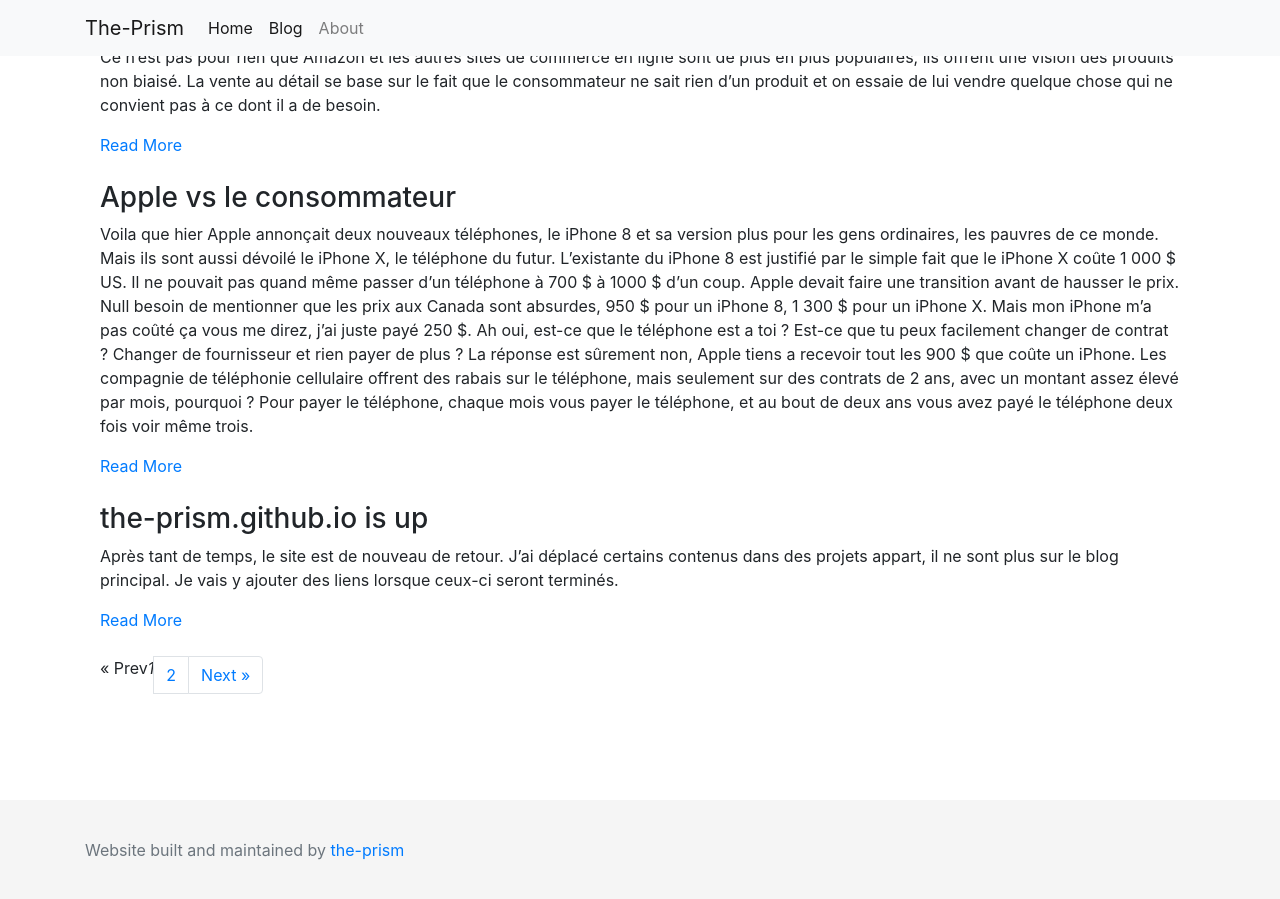
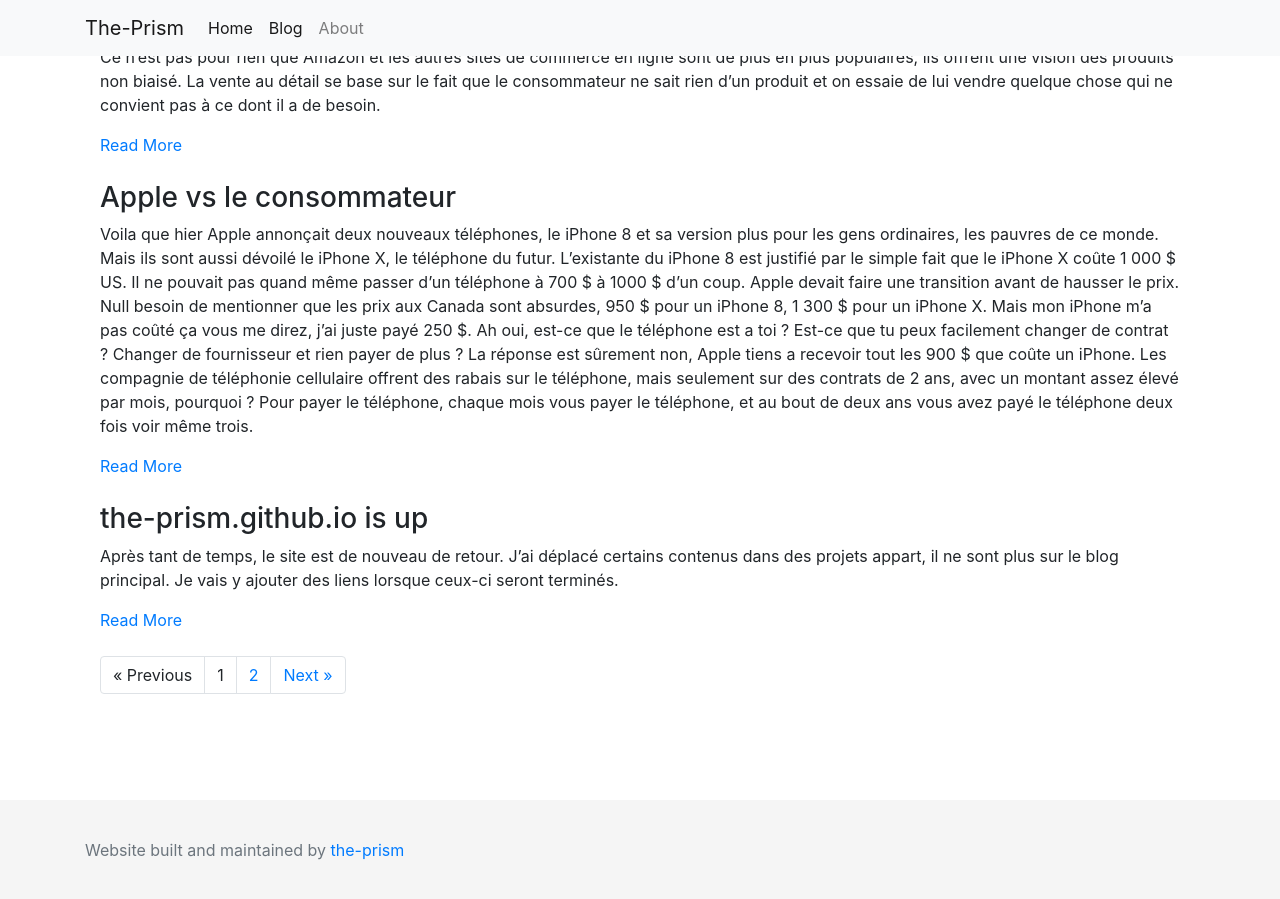
Before and after one commit to the-prism/website, a Jekyll site: the page built from index.html, in a window 1280 px wide and 900 px high, scrolled down 1111 px. Built offline with Jekyll 4.4.1, drawn with Linux system fonts in a browser that asks for light colours; the list of posts is cut into pages by our own code.

Commit message:
Update index.html

```diff
--- a/index.html
+++ b/index.html
@@ -64,12 +64,12 @@
   {% if paginator.previous_page %}
     <li class="page-item"><a class="page-link" href="{{ paginator.previous_page_path | prepend: site.baseurl | replace: '//', '/' }}">&laquo; Previous</a></li>
   {% else %}
-    <li class="page-item"><span>&laquo; Prev</span></li>
+    <li class="page-item"><a class="page-link">&laquo; Previous</a></li>
   {% endif %}
 
   {% for page in (1..paginator.total_pages) %}
     {% if page == paginator.page %}
-      <li class="page-item"><em>{{ page }}</em></li>
+      <li class="page-item"><a class="page-link">{{ page }}</a></li>
     {% elsif page == 1 %}
       <li class="page-item"><a class="page-link" href="{{ paginator.previous_page_path | prepend: site.baseurl | replace: '//', '/' }}">{{ page }}</a></li>
     {% else %}
@@ -80,7 +80,7 @@
   {% if paginator.next_page %}
     <li class="page-item"><a class="page-link" href="{{ paginator.next_page_path | prepend: site.baseurl | replace: '//', '/' }}">Next &raquo;</a></li>
   {% else %}
-    <li class="page-item"><span>Next &raquo;</span></li>
+    <li class="page-item"><a class="page-link">Next &raquo;</a></li>
   {% endif %}
 </ul>
 {% endif %}
```
